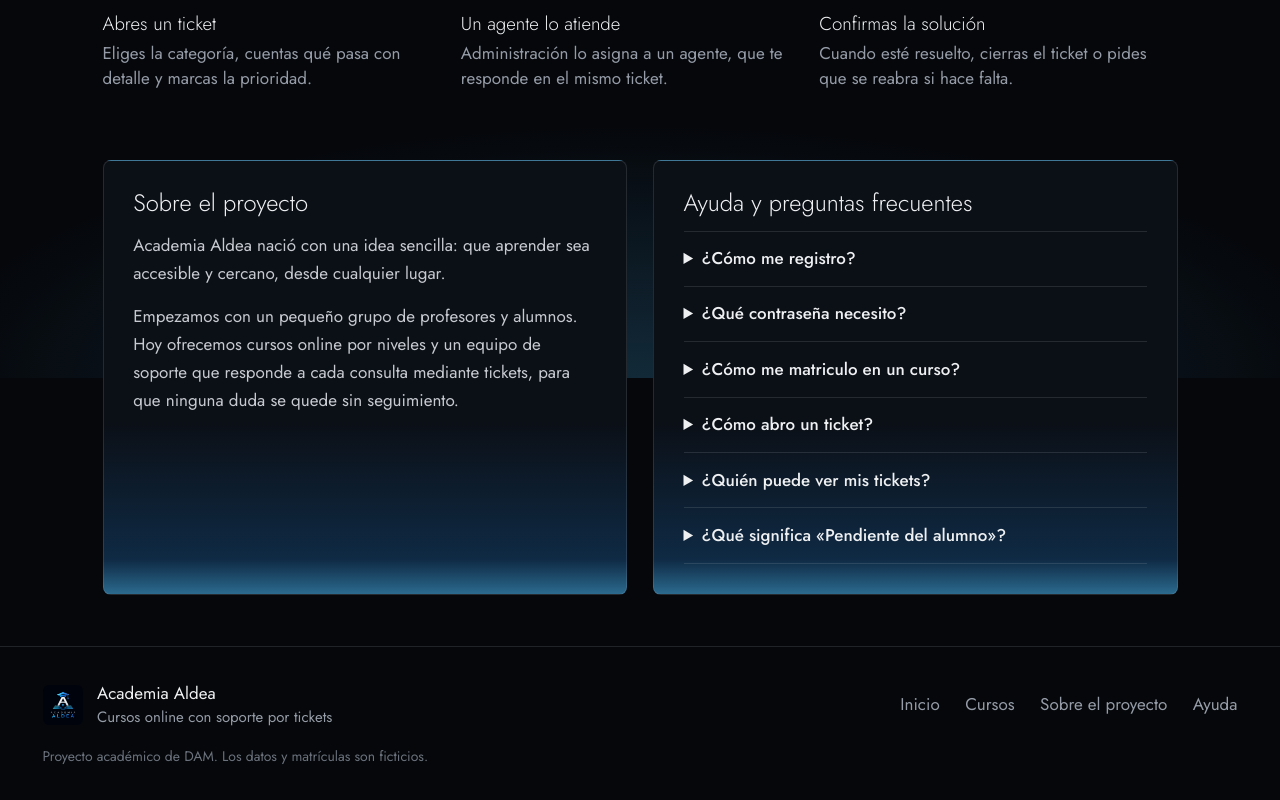
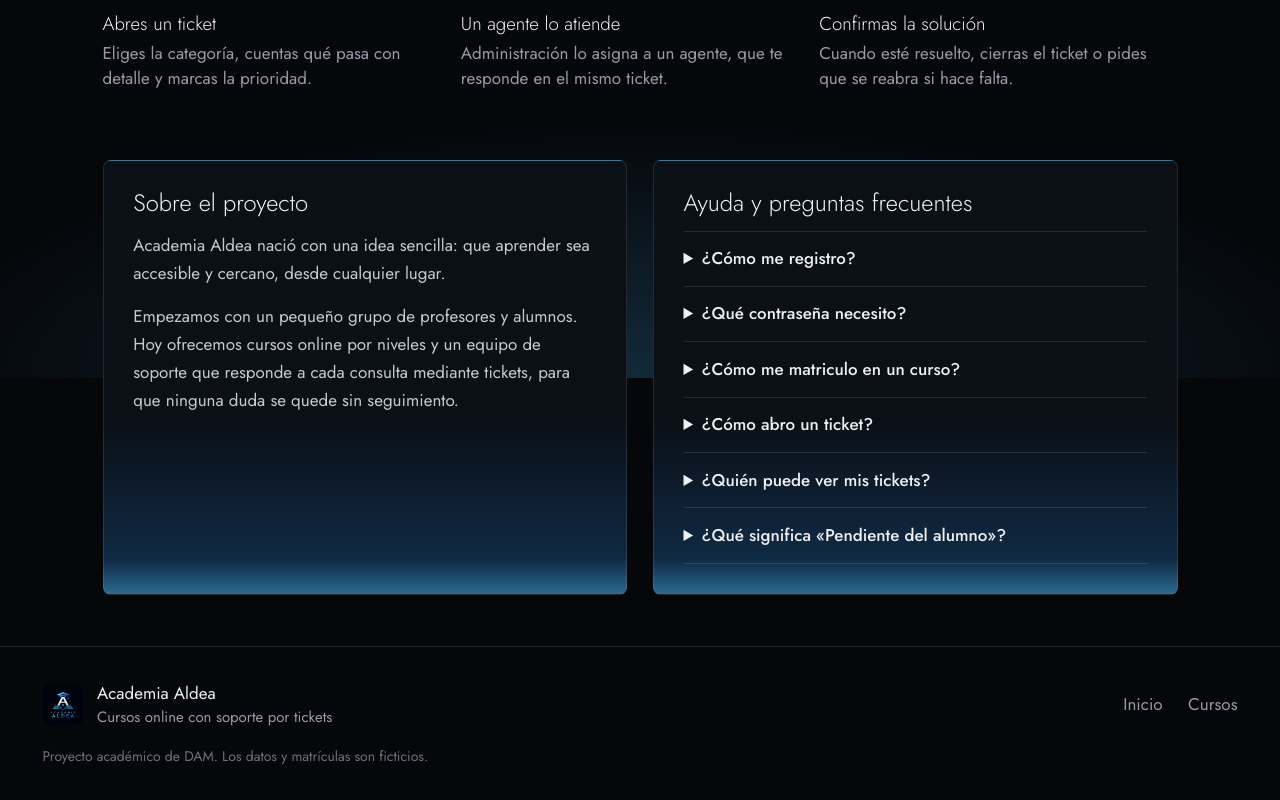
Before and after one commit to vlnreyna/Academia-Online, a React (Vite) app in the folder cliente/: page / in a window 1280 px wide. Shown: the part 1222-2022 px from the top of the page. Built offline with nearby package versions, Linux system fonts and the light colour scheme; no server answers.

Commit message:
Borrado de "Ayuda y Sobre el Proyecto"
No llevan a nada

```diff
--- a/cliente/src/componentes/Pie.jsx
+++ b/cliente/src/componentes/Pie.jsx
@@ -13,8 +13,6 @@ export default function Pie() {
       <nav className="pie-enlaces" aria-label="Pie de página">
         <Link to="/">Inicio</Link>
         <Link to="/cursos">Cursos</Link>
-        <Link to="/#sobre-el-proyecto">Sobre el proyecto</Link>
-        <Link to="/#ayuda">Ayuda</Link>
       </nav>
       <p className="pie-legal">Proyecto académico de DAM. Los datos y matrículas son ficticios.</p>
     </footer>
```
